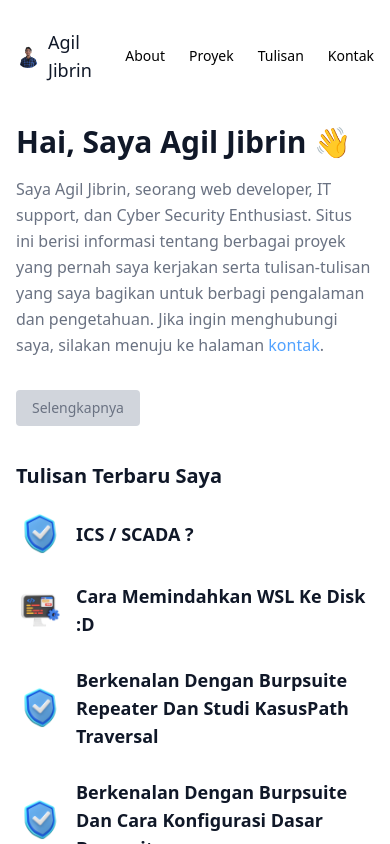
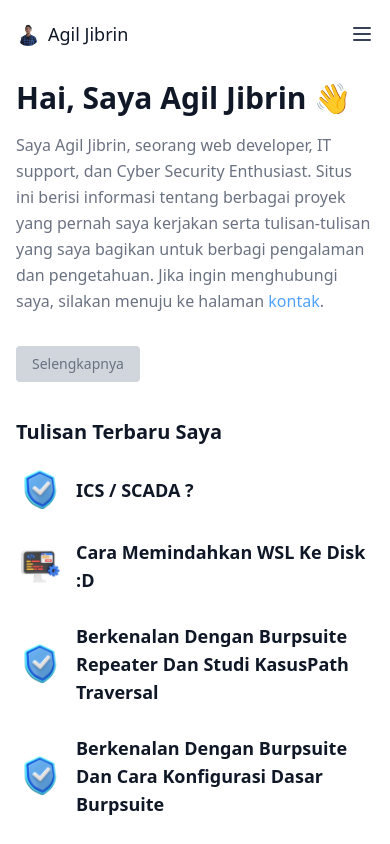
Before and after one commit to fuureya/vue-landing, a Vue app: page / in a window 390 px wide. Shown: the top 844 px of the page. Built offline with nearby package versions, Linux system fonts and the light colour scheme.

Commit message:
fix: navbar responsive

```diff
--- a/src/components/Navbar.vue
+++ b/src/components/Navbar.vue
@@ -1,27 +1,47 @@
 <script setup>
+import { ref } from 'vue'
 import img01 from '@/assets/img/01.png'
+
+const menuOpen = ref(false)
 </script>
 
 <template>
-    <nav class="bg-white  py-7 px-4 md:px-[400px] lg:px-[400px]">
+    <nav class="bg-white py-5 px-4">
         <div class="max-w-7xl mx-auto flex items-center justify-between">
             <!-- Brand -->
-            <div class="flex items-center space-x-2">
-                <router-link to="/" class=" flex items-center space-x-2 text-gray-900">
-                    <img :src="img01" alt="Agil Jibrin" class="w-6 h-6 rounded-full" />
-                    <span class="text-lg font-medium">Agil Jibrin</span>
-                </router-link>
-            </div>
+            <router-link to="/" class="flex items-center space-x-2 text-gray-900">
+                <img :src="img01" alt="Agil Jibrin" class="w-6 h-6 rounded-full" />
+                <span class="text-lg font-medium">Agil Jibrin</span>
+            </router-link>
 
-            <!-- Navigation Links -->
-            <div class="flex items-center space-x-6 text-sm font-light">
+            <!-- Hamburger (Mobile only) -->
+            <button class="md:hidden focus:outline-none" @click="menuOpen = !menuOpen">
+                <svg xmlns="http://www.w3.org/2000/svg" class="h-6 w-6 text-gray-700" fill="none" viewBox="0 0 24 24"
+                    stroke="currentColor">
+                    <path stroke-linecap="round" stroke-linejoin="round" stroke-width="2" d="M4 6h16M4 12h16M4 18h16" />
+                </svg>
+            </button>
+
+            <!-- Navigation Links (Desktop) -->
+            <div class="hidden md:flex items-center space-x-6 text-sm font-light">
                 <router-link to="/about" class="hover:text-gray-400" active-class="text-gray-400">About</router-link>
                 <router-link to="/proyek" class="hover:text-gray-400" active-class="text-gray-400">Proyek</router-link>
                 <router-link to="/tulisan" class="hover:text-gray-400"
                     active-class="text-gray-400">Tulisan</router-link>
                 <router-link to="/kontak" class="hover:text-gray-400" active-class="text-gray-400">Kontak</router-link>
-
             </div>
         </div>
+
+        <!-- Navigation Links (Mobile) -->
+        <div v-if="menuOpen" class="md:hidden mt-3 space-y-2 text-sm font-light px-2 text-center">
+            <router-link to="/about" class="block hover:text-gray-400" active-class="text-gray-400">About</router-link>
+            <router-link to="/proyek" class="block hover:text-gray-400"
+                active-class="text-gray-400">Proyek</router-link>
+            <router-link to="/tulisan" class="block hover:text-gray-400"
+                active-class="text-gray-400">Tulisan</router-link>
+            <router-link to="/kontak" class="block hover:text-gray-400"
+                active-class="text-gray-400">Kontak</router-link>
+        </div>
+
     </nav>
 </template>
```
